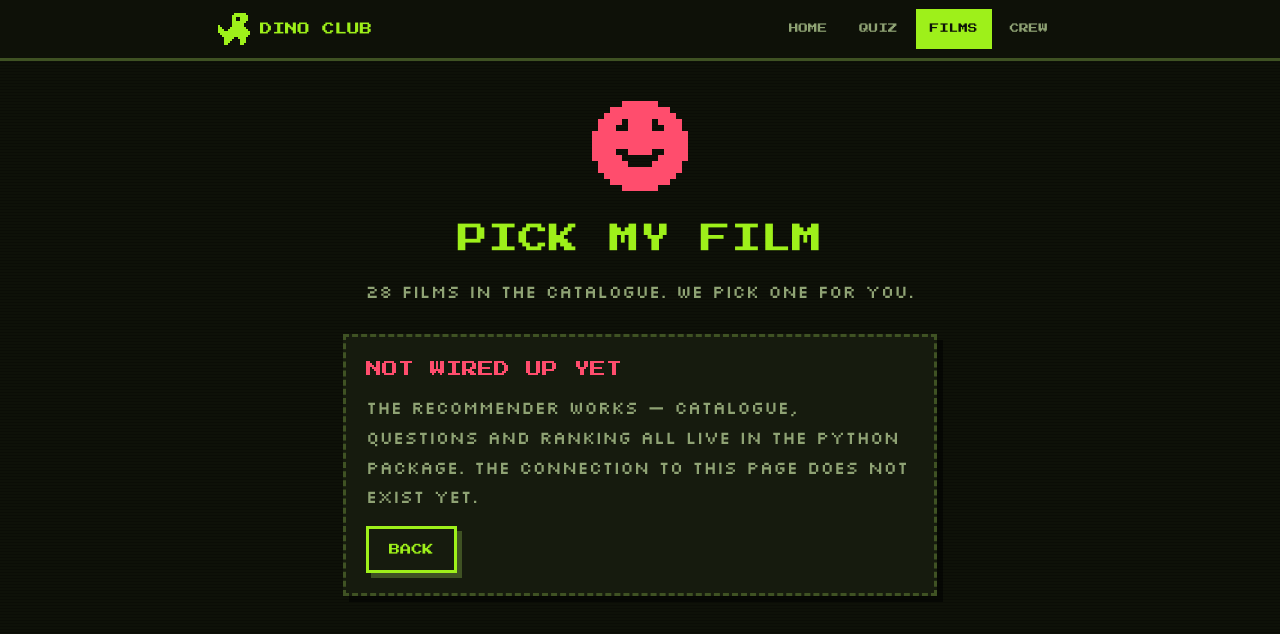
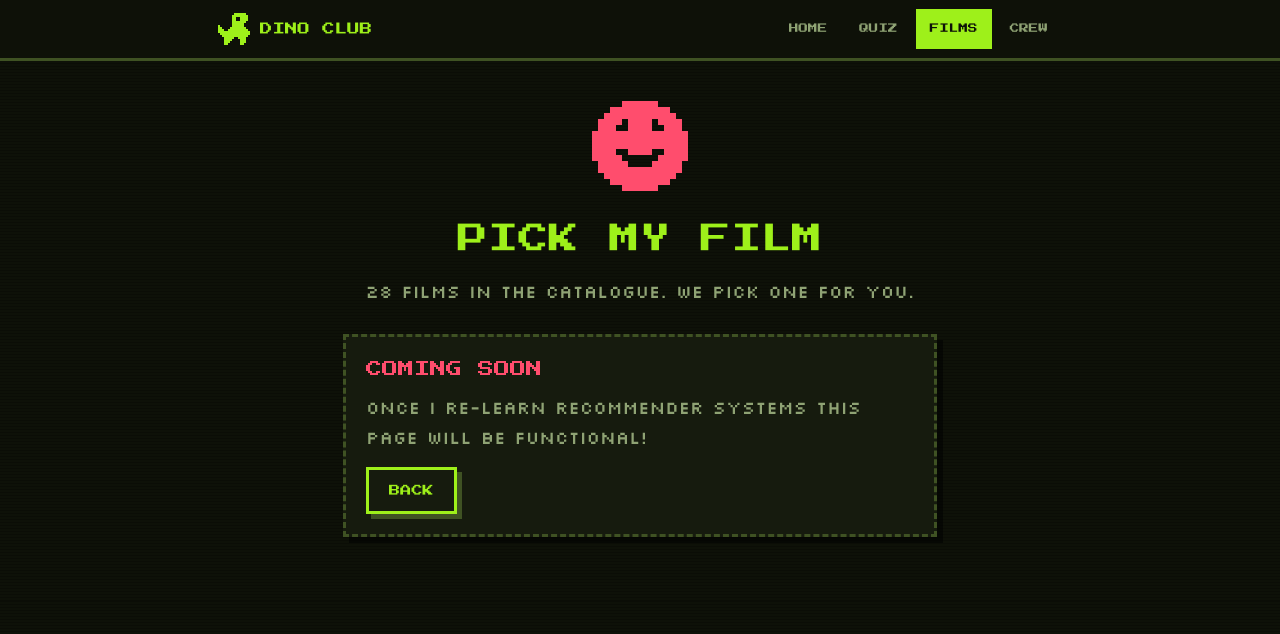
Before and after one commit to VladMartiro/DinoClub, an Angular app in the folder web/: page /recommender in a window 1280 px wide. Both pictures are taken after a click on the button "START". Shown: the top 634 px of the page. Built offline with nearby package versions, Linux system fonts and the light colour scheme.

Commit message:
Recommender placeholder now reads COMING SOON

```diff
--- a/web/src/app/pages/recommender/recommender.html
+++ b/web/src/app/pages/recommender/recommender.html
@@ -8,10 +8,9 @@
     <button class="btn" type="button" (click)="findFilm()">START</button>
   } @else {
     <div class="box note">
-      <h2>NOT WIRED UP YET</h2>
+      <h2>COMING SOON</h2>
       <p class="dim">
-        The recommender works &mdash; catalogue, questions and ranking all live
-        in the Python package. The connection to this page does not exist yet.
+        Once I re-learn recommender systems this page will be functional!
       </p>
       <button class="btn btn--alt" type="button" (click)="reset()">BACK</button>
     </div>
```
